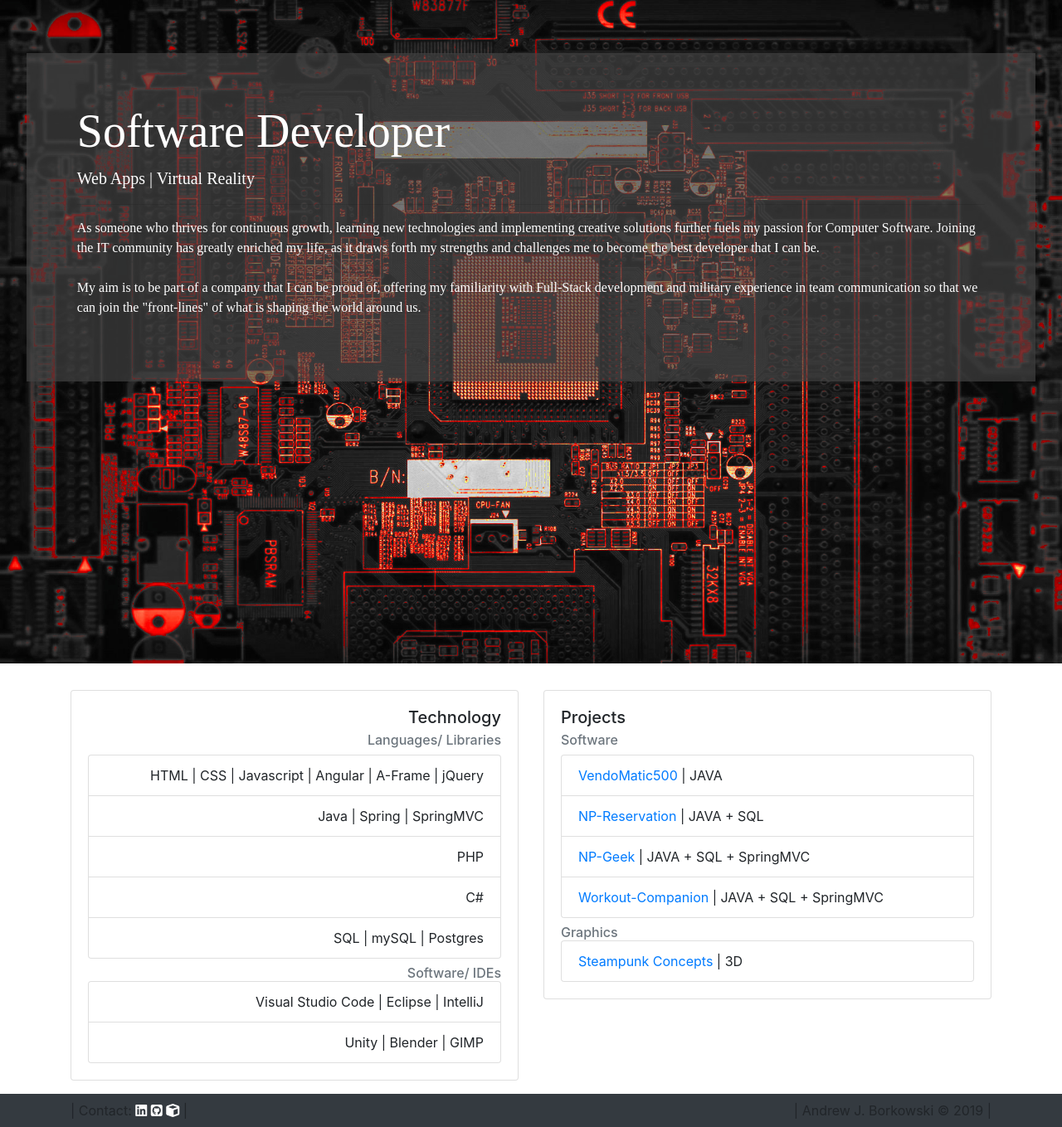
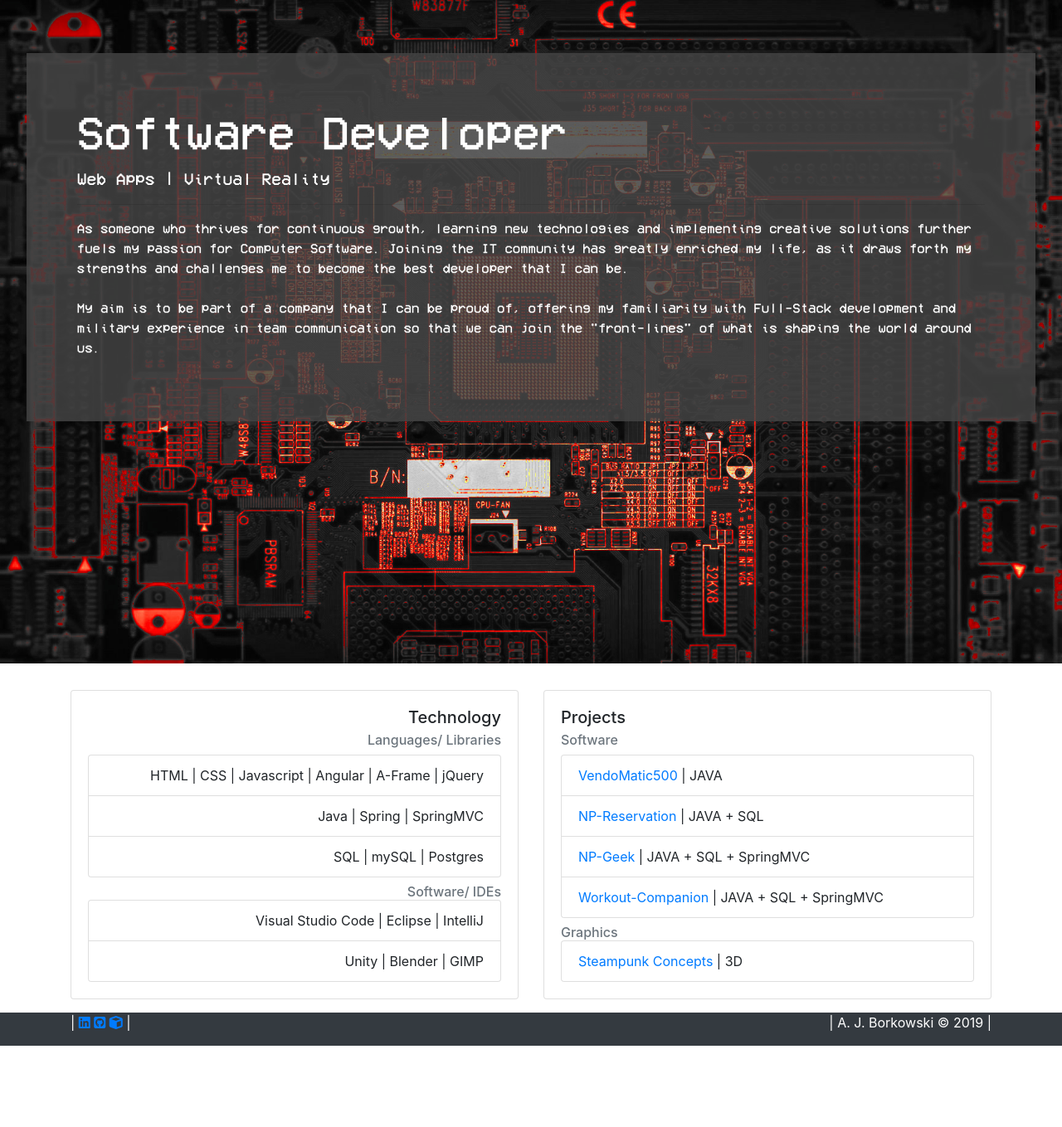
Before and after one commit to AnJoBo/AnJoBo, a PHP site: page / in a window 1280 px wide. Shown: the whole page at 83% size. After the commit the page ends 1261 px from the top, so only its background shows below. Run offline with PHP 8.4, Linux system fonts and the light colour scheme; some libraries are stand-ins or nearby versions; some web fonts are replaced.

Commit message:
Layout v1

```diff
--- a/index.html
+++ b/index.html
@@ -60,15 +60,15 @@
             <div class="d-sm-block d-md-inline">
             <div class="row">
                 <div class="col-md-6 col-sm-12 text-right">
-                    <div class="card">
+                    <div class="card mb-3">
                         <div class="card-body">
                             <h5 class="card-title">Technology</h5>
                             <h6 class="card-subtitle mb-2 text-muted">Languages/ Libraries</h6>
                             <ul class="list-group">
                                 <li class="list-group-item">HTML | CSS | Javascript | Angular | A-Frame | jQuery</li>
                                 <li class="list-group-item">Java | Spring | SpringMVC</li>
-                                <li class="list-group-item">PHP</li>
-                                <li class="list-group-item">C#</li>
+                                <!-- <li class="list-group-item">PHP</li>
+                                <li class="list-group-item" >C#</li> -->
                                 <li class="list-group-item">SQL | mySQL | Postgres</li>
                             </ul>
                             <h6 class="card-subtitle mt-2 text-muted">Software/ IDEs</h6>
@@ -85,14 +85,14 @@
                             <h5 class="card-title">Projects</h5>
                             <h6 class="card-subtitle mb-2 text-muted">Software</h6>
                             <ul class="list-group">
-                                <li class="list-group-item d-inline"><a href="https://github.com/ajborkowski/VendoMatic500">VendoMatic500</a> | JAVA</li>
-                                <li class="list-group-item"><a href="https://github.com/ajborkowski/NP-Reservation">NP-Reservation</a> | JAVA + SQL</li>
-                                <li class="list-group-item"><a href="https://github.com/ajborkowski/NP-Geek">NP-Geek</a> | JAVA + SQL + SpringMVC</li>
-                                <li class="list-group-item"><a href="https://github.com/ajborkowski/Workout-Companion">Workout-Companion</a> | JAVA + SQL + SpringMVC</li>
+                                <li class="list-group-item"><a href="https://github.com/ajborkowski/VendoMatic500" target="_blank">VendoMatic500</a> | JAVA</li>
+                                <li class="list-group-item"><a href="https://github.com/ajborkowski/NP-Reservation" target="_blank">NP-Reservation</a> | JAVA + SQL</li>
+                                <li class="list-group-item"><a href="https://github.com/ajborkowski/NP-Geek" target="_blank">NP-Geek</a> | JAVA + SQL + SpringMVC</li>
+                                <li class="list-group-item"><a href="https://github.com/ajborkowski/Workout-Companion" target="_blank">Workout-Companion</a> | JAVA + SQL + SpringMVC</li>
                             </ul>
                             <h6 class="card-subtitle mt-2 text-muted">Graphics</h6>
                             <ul class="list-group">
-                                <li class="list-group-item"><a href="https://skfb.ly/6MryO">Steampunk Concepts</a> | 3D</li>
+                                <li class="list-group-item"><a href="https://skfb.ly/6MryO" target="_blank">Steampunk Concepts</a> | 3D</li>
                             </ul>
                         </div>
                     </div>
@@ -102,18 +102,19 @@
 
         </div> <!-- End Container -->
 
-        <footer class="page-footer font-small bg-dark p-2 mt-3">
+        <footer class="page-footer font-small bg-dark" style="height: 5vh; color: white;">
             <div class="container">
                 <div class="row">
                     <div class="col-6">
-                        | Contact:
-                        <a class="foot-nav" href="https://www.linkedin.com/in/ajborkowski/"><i class="fab fa-linkedin"></i></i></a>
-                        <a class="foot-nav" href="https://github.com/ajborkowski"><i class="fab fa-github-square"></i></a>
-                        <a class="foot-nav" href="https://sketchfab.com/ajborkowski"><i class="fas fa-cube"></i></a>
+                        |
+                        <a href="https://www.linkedin.com/in/ajborkowski/" target="_blank"><i
+                                class="fab fa-linkedin"></i></i></a>
+                        <a href="https://github.com/ajborkowski" target="_blank"><i class="fab fa-github-square"></i></a>
+                        <a href="https://sketchfab.com/ajborkowski" target="_blank"><i class="fas fa-cube"></i></a>
                         |
                     </div>
                     <div class="col-6 text-right">
-                        <div class="footer-copyright d-inline-block mr-auto">| Andrew J. Borkowski © 2019 |</div>
+                        <div class="footer-copyright d-inline-block mr-auto">| A. J. Borkowski © 2019 |</div>
                     </div>
                 </div>
             </div>
--- a/styles.css
+++ b/styles.css
@@ -1,6 +1,6 @@
 @font-face {
     font-family: pixel;
-    src: url(fonts/VCR_OSD_MONO_1.001.ttf);
+    src: url(fonts/pixel.ttf);
 }
 
 .jumbotron {
@@ -15,7 +15,7 @@
 }
 
 .title {
-    background-color: rgba(68, 68, 68, 0.671);
+    background-color: rgba(68, 68, 68, 0.829);
     padding: 5%;
 }
 
```
Also changed, not shown: fonts/Glue Gun.otf (deleted), fonts/pixel.ttf (added).
